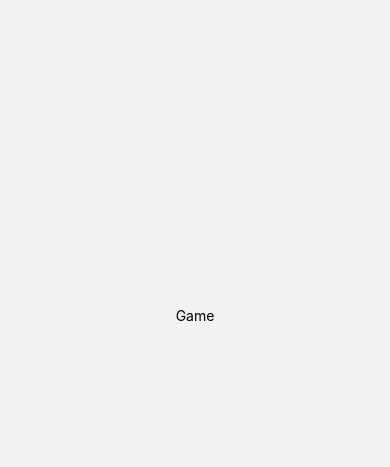
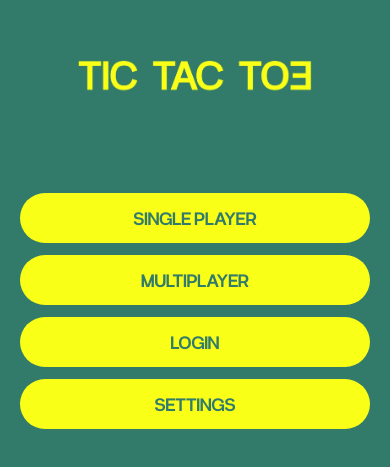
Before and after one commit to AslanGM/expo-tic-tac-toe, a React Native app: screen /Game in a window 390 px wide. Shown: the part 107-574 px from the top of the page. Built offline with nearby package versions, Linux system fonts and the light colour scheme.

Commit message:
Add single player screen

```diff
--- a/src/config/navigator.tsx
+++ b/src/config/navigator.tsx
@@ -1,11 +1,11 @@
 import { NavigationContainer } from '@react-navigation/native'
 import { createStackNavigator } from '@react-navigation/stack'
-import { Game, Home } from '@screens'
+import { Home, SinglePlayerGame } from '@screens'
 import { ReactElement } from 'react'
 
 export type StackNavigatorParams = {
     Home: undefined
-    Game: undefined
+    SinglePlayerGame: undefined
 }
 
 const Stack = createStackNavigator<StackNavigatorParams>()
@@ -23,8 +23,8 @@ export default function Navigator(): ReactElement {
                     component={Home}
                 />
                 <Stack.Screen
-                    name="Game"
-                    component={Game}
+                    name="SinglePlayerGame"
+                    component={SinglePlayerGame}
                 />
             </Stack.Navigator>
         </NavigationContainer>
--- a/src/screens/game/game.tsx
+++ /dev/null
@@ -1,10 +0,0 @@
-import { View, Text } from 'react-native'
-import styles from './game.styles'
-
-export default function Game() {
-    return (
-        <View style={styles.container}>
-            <Text>Game</Text>
-        </View>
-    )
-}
--- a/src/screens/home/home.tsx
+++ b/src/screens/home/home.tsx
@@ -18,7 +18,12 @@ export default function Home({ navigation }: HomeProps): ReactElement {
                     style={styles.logo}
                 />
                 <View style={styles.buttonsContainer}>
-                    <Button title="Single Player" />
+                    <Button
+                        onPress={(): void => {
+                            navigation.navigate('SinglePlayerGame')
+                        }}
+                        title="Single Player"
+                    />
                     <Button title="Multiplayer" />
                     <Button title="Login" />
                     <Button title="Settings" />
--- a/src/screens/index.ts
+++ b/src/screens/index.ts
@@ -1,2 +1,2 @@
 export { default as Home } from './home/home'
-export { default as Game } from './game/game'
+export { default as SinglePlayerGame } from './single-player-game/single-player-game'
--- a/src/screens/game/game.styles.ts
+++ b/src/screens/single-player-game/single-player-game.styles.ts
@@ -2,9 +2,7 @@ import { StyleSheet } from 'react-native'
 
 const styles = StyleSheet.create({
     container: {
-        flex: 1,
-        alignItems: 'center',
-        justifyContent: 'center'
+        flex: 1
     }
 })
 
--- /dev/null
+++ b/src/screens/single-player-game/single-player-game.tsx
@@ -0,0 +1,14 @@
+import { Background, Text } from '@components'
+import { ReactElement } from 'react'
+import { SafeAreaView } from 'react-native'
+import styles from './single-player-game.styles'
+
+export default function SinglePlayerGame(): ReactElement {
+    return (
+        <Background>
+            <SafeAreaView style={styles.container}>
+                <Text style={{ color: '#EDF1ED' }}>Game</Text>
+            </SafeAreaView>
+        </Background>
+    )
+}
```
